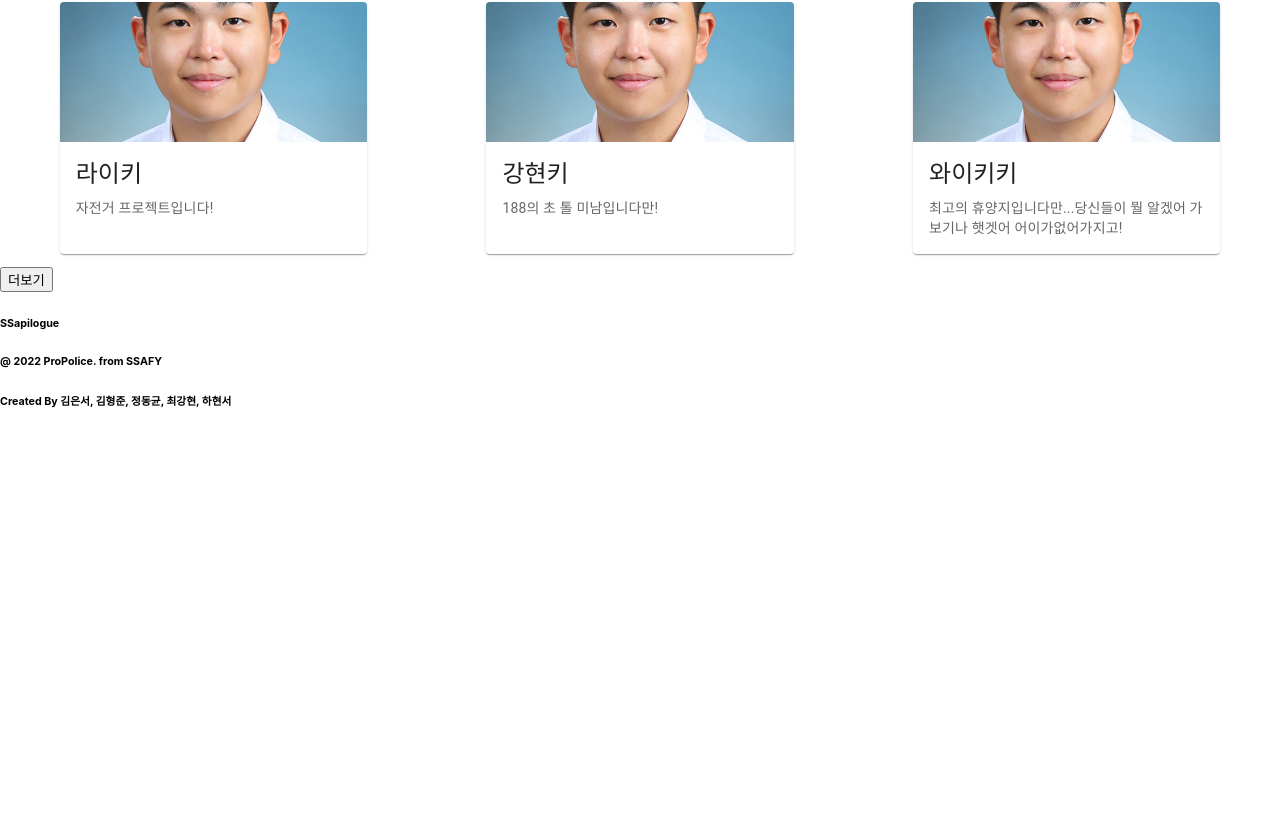
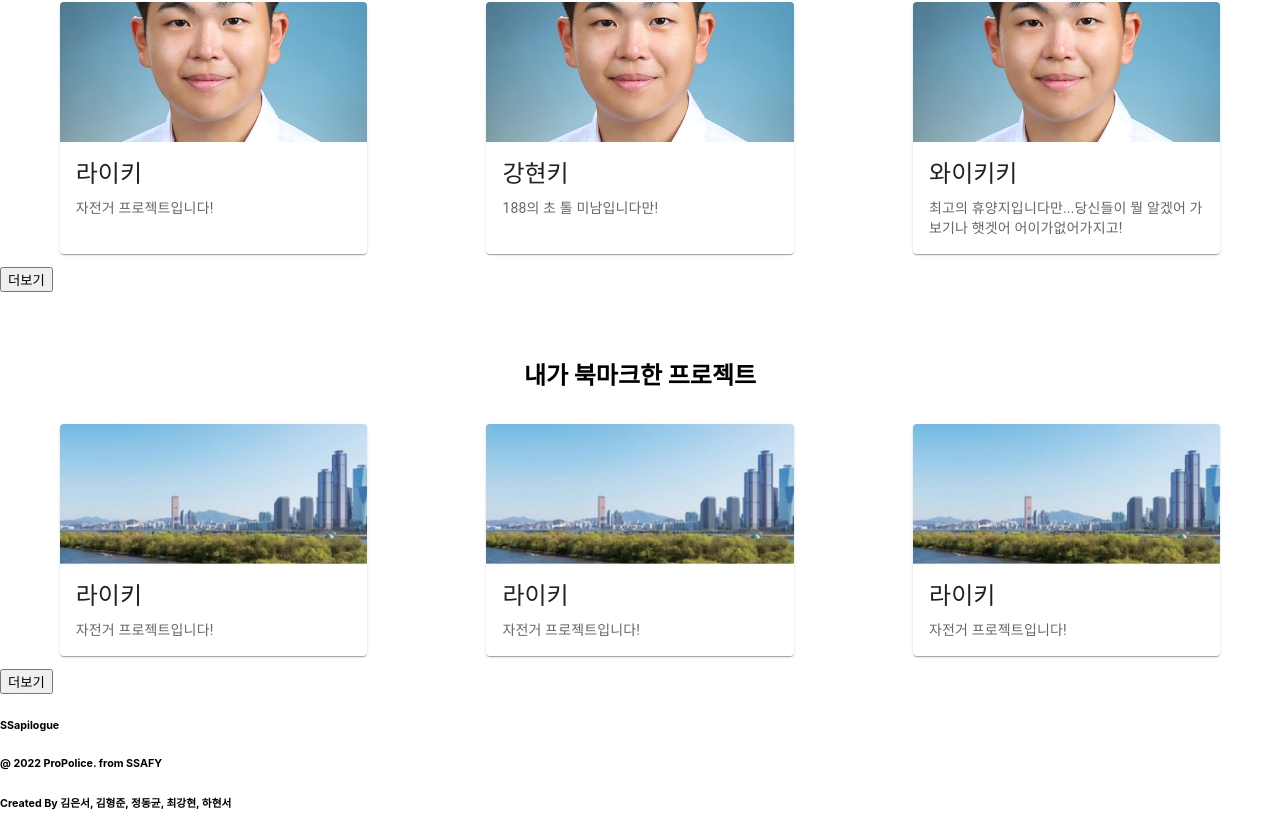
Before and after one commit to kimhyeongjun95/Ssapilogue, a React (Create React App) app in the folder frontend/: page /profile in a window 1280 px wide. Shown: the part 602-1437 px from the top of the page. Before the commit the page ends 1035 px from the top, so only its background shows below. Built offline with nearby package versions, Linux system fonts and the light colour scheme; a small style sheet from the web is missing.

Commit message:
fix: 프로필 페이지 수정

```diff
--- a/frontend/src/pages/ProfilePage/index.jsx
+++ b/frontend/src/pages/ProfilePage/index.jsx
@@ -2,9 +2,11 @@ import React,{useState} from "react";
 import { Card,CardContent,CardMedia,Typography,CardActionArea } from "@mui/material"
 import "./style.scss"
 import profilePic from "../../assets/profileDefault.jpg"
+import detailImage from "../../assets/detailImage.png"
 
 const ProfilePage = () => {
   const [i,setI] = useState(2)
+  const [bmi, setBmi] = useState(2)
 
 
   const user = {
@@ -217,6 +219,9 @@ const ProfilePage = () => {
     ]
   }
   const [myproject, setMyproject] = useState(user["projects"].slice(0,3))
+
+  const [mybmProject, setMybmProject] = useState(user["bookmarkList"].slice(0,3))
+
   const myp = myproject.map((item,key) => {
     return <Card style={{width: "24%", margin:"1%"}} sx={{ maxWidth: "35%" }}>
       <CardActionArea>
@@ -237,10 +242,39 @@ const ProfilePage = () => {
       </CardActionArea>
     </Card>
   })
+
+  const bmyp = mybmProject.map((item) => {
+    return <Card style={{width: "24%", margin:"1%"}} sx={{ maxWidth: "35%" }}>
+      <CardActionArea>
+        <CardMedia
+          component="img"
+          height="140"
+          image={detailImage}
+          alt="green iguana"
+        />
+        <CardContent>
+          <Typography gutterBottom variant="h5" component="div">
+            {item.title}
+          </Typography>
+          <Typography variant="body2" color="text.secondary">
+            {item.introduce}
+          </Typography>
+        </CardContent>
+      </CardActionArea>
+    </Card>
+  })
+
   const power = () => {
+
+    setMyproject(user["projects"].slice(0,3*i))
     setI(i+1)
-    setMyproject(user["projects"].slice(0,3*i))
     console.log(myproject)
+    console.log(mybmProject)
+  }
+
+  const bmpower = () => {
+    setMybmProject(user["bookmarkList"].slice(0,3*bmi))
+    setBmi(bmi+1)
   }
 
   return (
@@ -271,6 +305,19 @@ const ProfilePage = () => {
             : <button onClick={power}>더보기</button>
         }
       </div>
+
+      <div className="my-project-div">
+        <h2 className= "my-post-h">내가 북마크한 프로젝트</h2>
+        <div className="card-div">
+          {bmyp}
+        </div>
+        {
+          mybmProject.length === user["bookmarList"]?.length ?
+
+            null
+            : <button onClick={bmpower}>더보기</button>
+        }
+      </div>
     </div>
   )
 }
```
